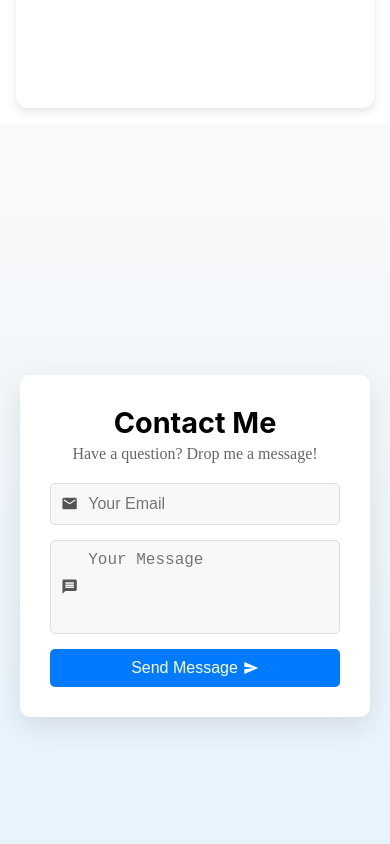
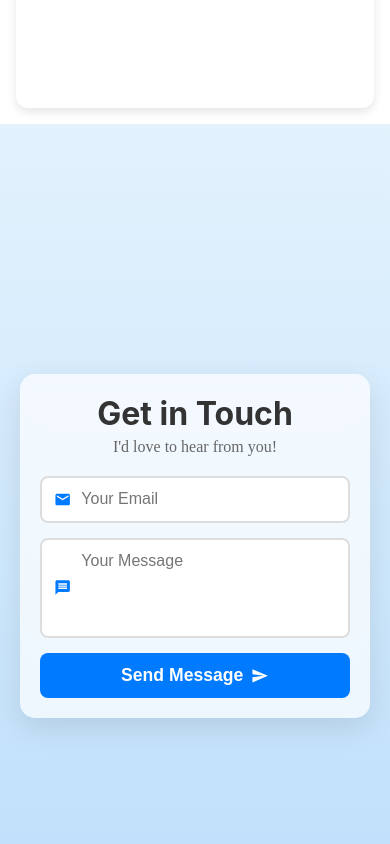
Before and after one commit to smangaraj28/smangaraj28.github.io, a React (Create React App) app: page / in a window 390 px wide. Shown: the part 4500-5344 px from the top of the page. Built offline with nearby package versions, Linux system fonts and the light colour scheme; a web font is replaced by a local one.

Commit message:
email service integration

```diff
--- a/package.json
+++ b/package.json
@@ -6,12 +6,14 @@
   "homepage": "http://smangaraj28.github.io/smangaraj-personal",
   "main": "src/index.js",
   "dependencies": {
+    "emailjs-com": "^3.2.0",
     "prop-types": "^15.8.1",
     "react": "^18.2.0",
     "react-circular-progressbar": "^2.2.0",
     "react-dom": "^18.2.0",
     "react-icons": "^4.4.0",
     "react-scripts": "5.0.1",
+    "react-toastify": "^11.0.5",
     "react-vertical-timeline-component": "^3.5.3",
     "styled-components": "^5.3.5"
   },
--- a/src/pages/Contact/Contact.js
+++ b/src/pages/Contact/Contact.js
@@ -1,44 +1,52 @@
 import React, { useState } from "react";
 import { MdEmail, MdMessage, MdSend } from "react-icons/md";
+import emailjs from "emailjs-com";
+import { ToastContainer, toast } from "react-toastify";
+import "react-toastify/dist/ReactToastify.css";
 import "./Contact.css";
 
 export default function Contact() {
   const [formData, setFormData] = useState({ email: "", message: "" });
-  const [submitted, setSubmitted] = useState(false);
-  const [error, setError] = useState("");
 
   const handleChange = (e) => {
     setFormData({ ...formData, [e.target.name]: e.target.value });
-    setError(""); // Clear errors when typing
   };
 
   const handleSubmit = (e) => {
     e.preventDefault();
-    const { email, message } = formData;
 
-    if (!email || !message) {
-      setError("All fields are required!");
+    if (!formData.email || !formData.message) {
+      toast.error("⚠️ All fields are required!");
       return;
     }
 
-    if (!/^\S+@\S+\.\S+$/.test(email)) {
-      setError("Please enter a valid email address!");
+    if (!/^\S+@\S+\.\S+$/.test(formData.email)) {
+      toast.error("❌ Invalid Email Address!");
       return;
     }
 
-    setSubmitted(true);
-    setTimeout(() => setSubmitted(false), 3000);
-    setFormData({ email: "", message: "" });
+    // Sending email using EmailJS
+    emailjs
+      .send(
+        "service_cxsd90w", // Replace with your EmailJS Service ID
+        "template_tx5jk9p", // Replace with your EmailJS Template ID
+        formData,
+        "9jJfHD1i1p5n9lTqx" // Replace with your EmailJS Public Key
+      )
+      .then(() => {
+        toast.success("✅ Message sent successfully!");
+        setFormData({ email: "", message: "" });
+      })
+      .catch(() => {
+        toast.error("❌ Failed to send message. Try again!");
+      });
   };
 
   return (
     <div className="contact-container">
       <div className="contact-card">
-        <h2 className="contact-title">Contact Me</h2>
-        <p className="contact-subtitle">Have a question? Drop me a message!</p>
-
-        {error && <p className="error-msg">{error}</p>}
-        {submitted && <p className="success-msg">✅ Message sent successfully!</p>}
+        <h2 className="contact-title">Get in Touch</h2>
+        <p className="contact-subtitle">I'd love to hear from you!</p>
 
         <form onSubmit={handleSubmit}>
           <div className="input-group">
@@ -49,7 +57,6 @@ export default function Contact() {
               placeholder="Your Email"
               value={formData.email}
               onChange={handleChange}
-              autoComplete="true"
               required
             />
           </div>
@@ -71,6 +78,9 @@ export default function Contact() {
           </button>
         </form>
       </div>
+
+      {/* Toast Notifications */}
+      <ToastContainer position="top-right" autoClose={3000} hideProgressBar />
     </div>
   );
 }
--- a/src/pages/Contact/contact.css
+++ b/src/pages/Contact/contact.css
@@ -1,26 +1,28 @@
-/* Contact Page Styling */
+/* 🌟 Contact Page - Clean & Professional UI 🌟 */
 .contact-container {
   display: flex;
   justify-content: center;
   align-items: center;
   height: 100vh;
-  background: linear-gradient(to bottom, #f9f9f9, #e3f2fd);
+  background: linear-gradient(to bottom, #e3f2fd, #bbdefb);
   padding: 20px;
 }
 
 .contact-card {
   width: 400px;
   padding: 30px;
+  border-radius: 15px;
+  background: rgba(255, 255, 255, 0.7);
+  backdrop-filter: blur(10px);
   box-shadow: 0px 10px 30px rgba(0, 0, 0, 0.1);
-  border-radius: 10px;
-  background: #ffffff;
   text-align: center;
 }
 
 .contact-title {
-  font-size: 1.8rem;
+  font-size: 2rem;
   font-weight: bold;
   margin-bottom: 5px;
+  color: #333;
 }
 
 .contact-subtitle {
@@ -32,15 +34,20 @@
 .input-group {
   display: flex;
   align-items: center;
-  background: #f8f8f8;
-  padding: 10px;
-  border-radius: 5px;
+  background: #ffffff;
+  padding: 12px;
+  border-radius: 8px;
   margin-bottom: 15px;
-  border: 1px solid #ddd;
+  border: 2px solid #ddd;
+  transition: border 0.3s;
+}
+
+.input-group:hover {
+  border: 2px solid #007bff;
 }
 
 .input-group .icon {
-  color: #555;
+  color: #007bff;
   font-size: 1.2rem;
   margin-right: 10px;
 }
@@ -52,6 +59,7 @@ textarea {
   width: 100%;
   font-size: 1rem;
   outline: none;
+  font-family: "Poppins", sans-serif;
 }
 
 textarea {
@@ -62,32 +70,27 @@ textarea {
   width: 100%;
   background-color: #007bff;
   color: white;
-  font-size: 1rem;
-  padding: 10px;
+  font-size: 1.1rem;
+  padding: 12px;
   border: none;
-  border-radius: 5px;
+  border-radius: 8px;
   cursor: pointer;
   display: flex;
   align-items: center;
   justify-content: center;
-  gap: 5px;
+  gap: 8px;
+  font-weight: bold;
+  transition: background 0.3s, transform 0.2s;
 }
 
 .send-btn:hover {
   background-color: #0056b3;
+  transform: scale(1.05);
 }
 
-.error-msg {
-  color: red;
-  font-weight: bold;
-  margin-bottom: 10px;
+@media (max-width: 500px) {
+  .contact-card {
+    width: 100%;
+    padding: 20px;
+  }
 }
-
-.success-msg {
-  color: green;
-  font-weight: bold;
-  margin-bottom: 10px;
-}
-
-/* Responsive Design */
-@media (max
```
Also changed, not shown: 1 other file (tests, documents, lock files or other folders).
